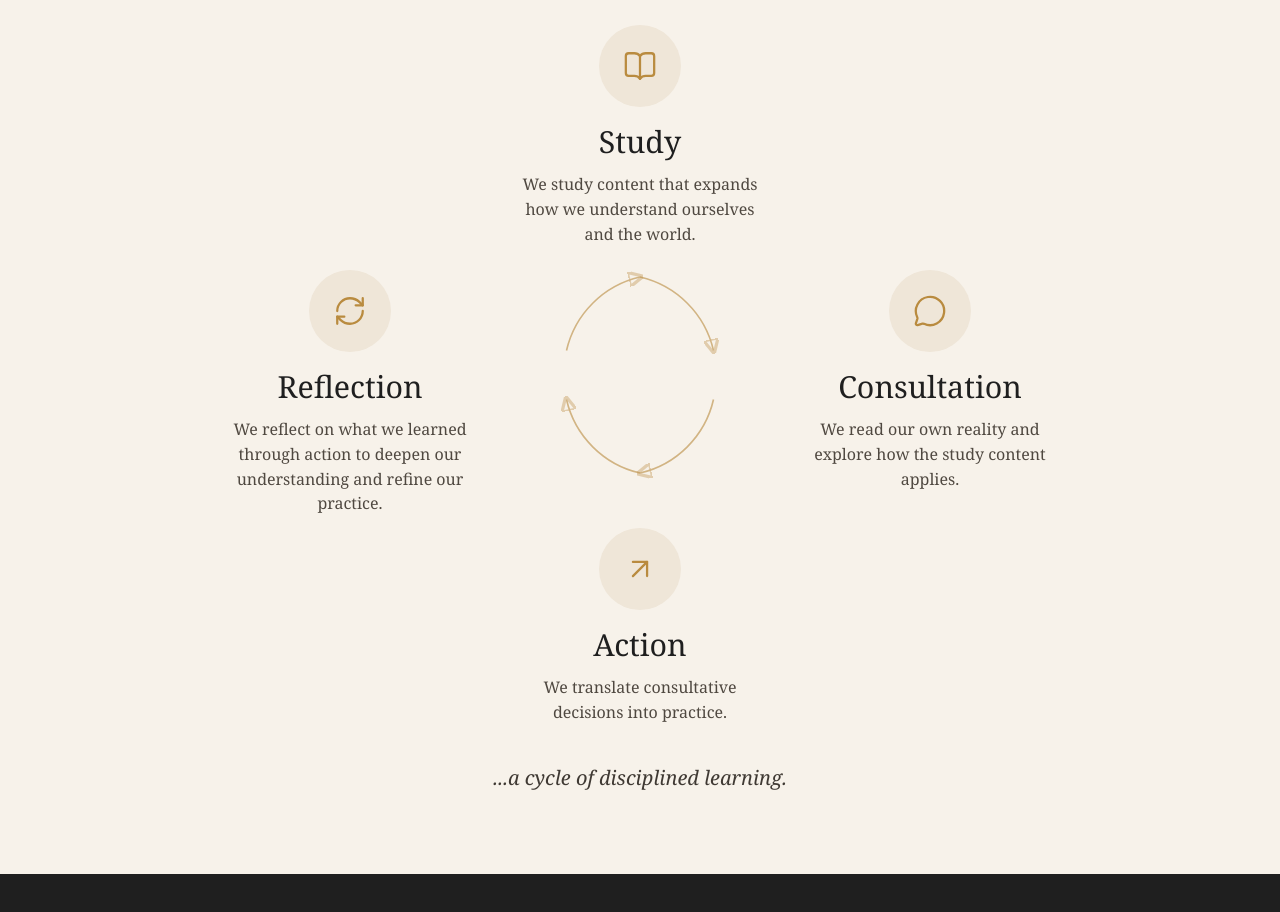
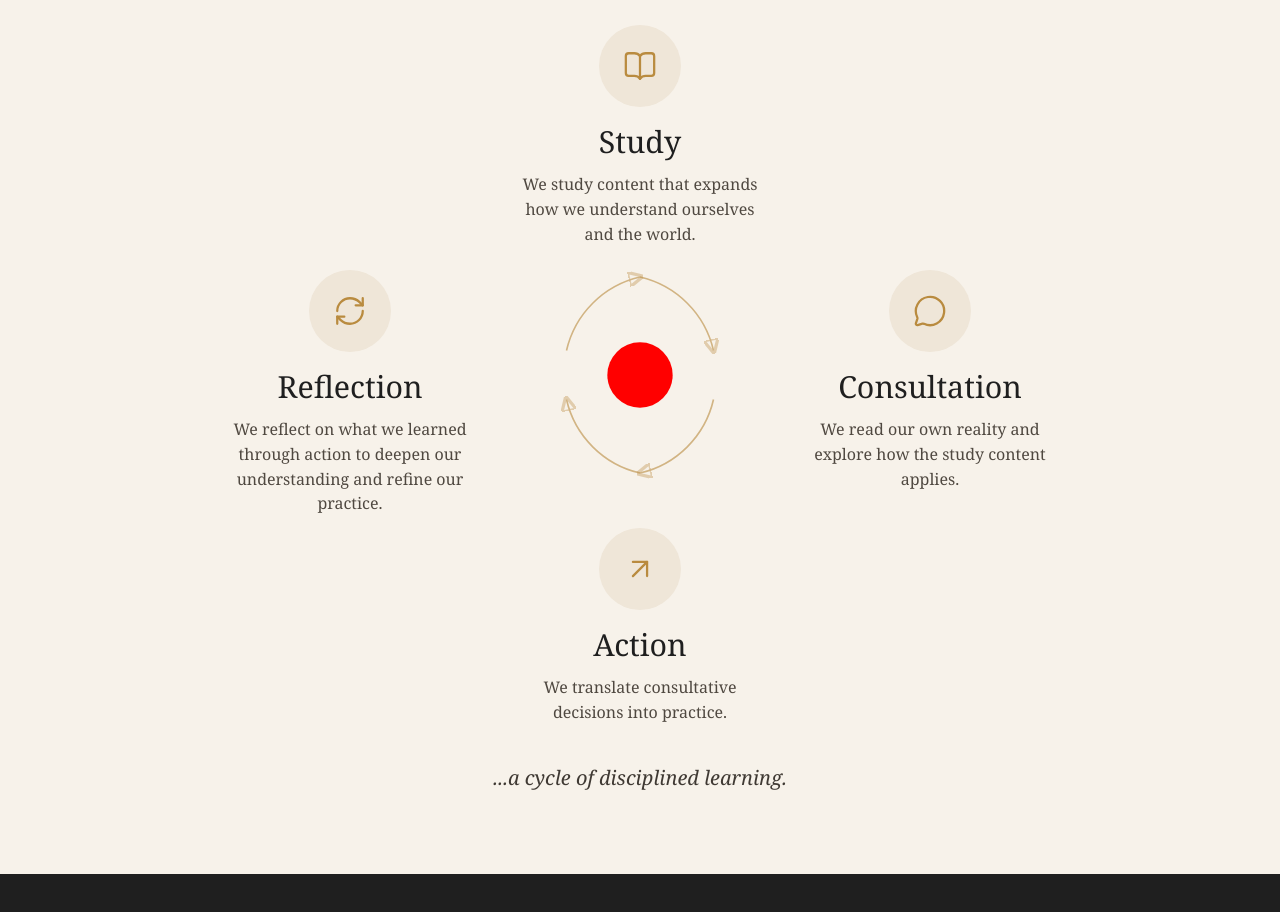
Before and after one commit to travisbirchattba/the-stage-beyond-site, a React (Vite) app: page / in a window 1280 px wide. Shown: the part 1400-2312 px from the top of the page. Built offline with nearby package versions, Linux system fonts and the light colour scheme.

Commit message:
Update main.jsx

```diff
--- a/src/main.jsx
+++ b/src/main.jsx
@@ -47,6 +47,7 @@ function App() {
 <path d="M390 330 A120 120 0 0 1 300 420" markerEnd="url(#arrow)" />
 <path d="M300 420 A120 120 0 0 1 210 330" markerEnd="url(#arrow)" />
 <path d="M210 270 A120 120 0 0 1 300 180" markerEnd="url(#arrow)" />
+            <circle cx="300" cy="300" r="40" fill="red" />
           </svg>
 
           <CycleStep className="top" icon={<BookOpen />} title="Study">
```
